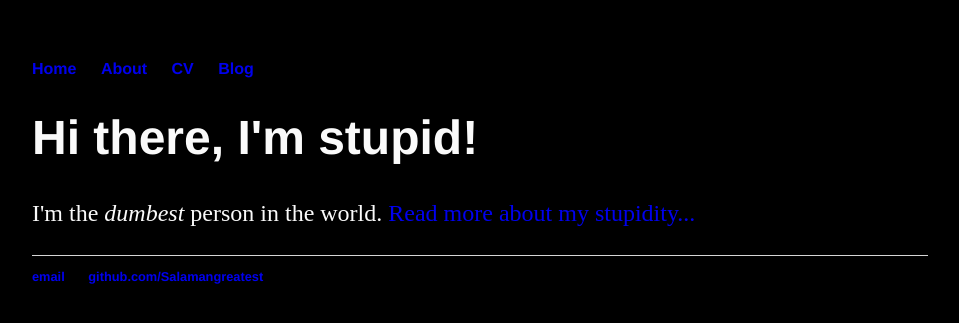
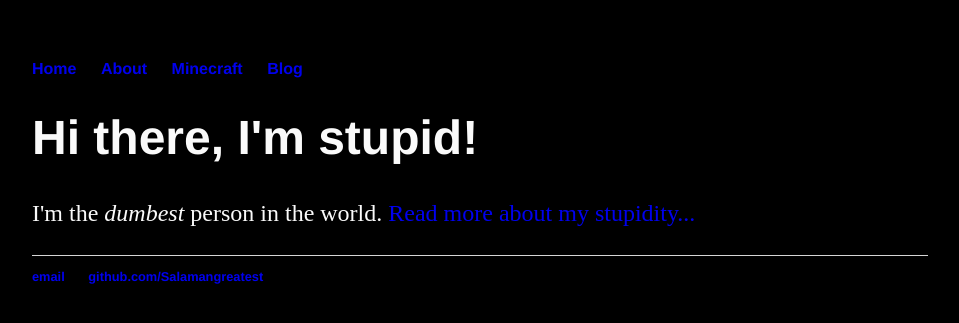
Before and after one commit to Salamangreatest/Salamangreatest.github.io, a Jekyll site: the page built from index.html, in a window 1280 px wide. Shown: the top 323 px of the page, without its empty margins (160-1119 px from the left). Built offline with Jekyll 4.4.1, drawn with Linux system fonts in a browser that asks for light colours.

Commit message:
Update default.html

```diff
--- a/_layouts/default.html
+++ b/_layouts/default.html
@@ -9,7 +9,7 @@
     		<ul>
         		<li><a href="/">Home</a></li>
 	        	<li><a href="/about">About</a></li>
-        		<li><a href="/cv">CV</a></li>
+        		<li><a href="/minecraft">Minecraft</a></li>
         		<li><a href="/blog">Blog</a></li>
     		</ul>
 		</nav>
```
